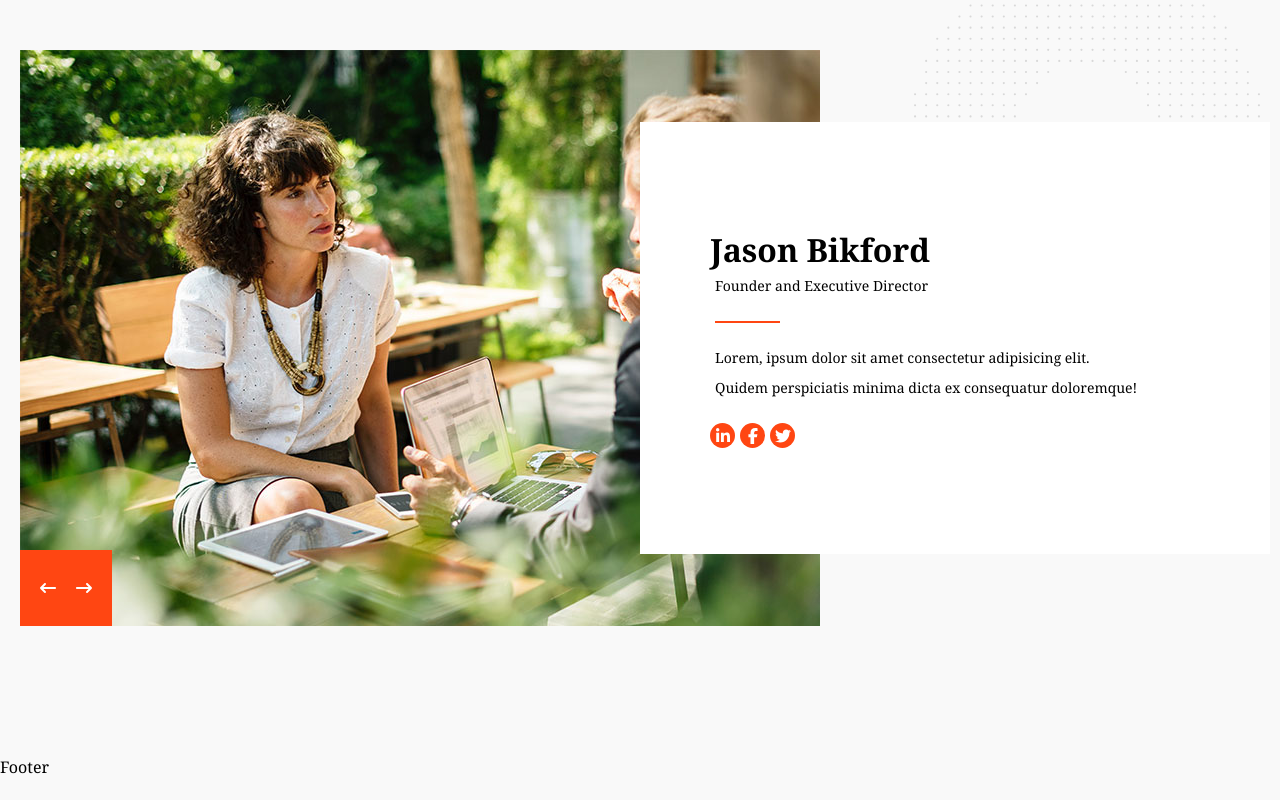
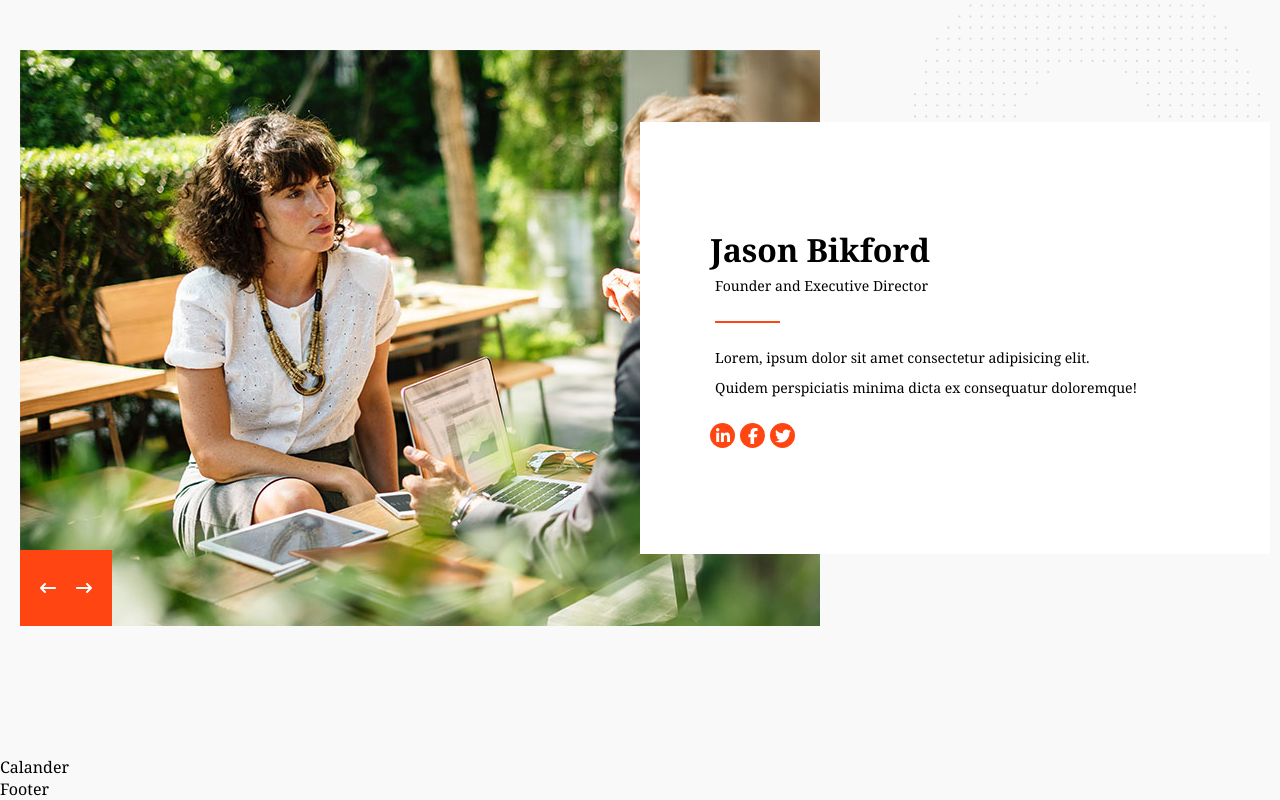
Before and after one commit to AnatoliyZakhryapin/proj-html-vuejs, a Vue app: page / in a window 1280 px wide. Shown: the part 1515-2315 px from the top of the page. Before the commit the page ends 2293 px from the top, so only its background shows below. Built offline with nearby package versions, Linux system fonts and the light colour scheme.

Commit message:
ADD SectionEventsCalender to page

```diff
--- a/src/components/PageMain.vue
+++ b/src/components/PageMain.vue
@@ -1,6 +1,7 @@
 <script>
 import SectionOurTeam from './SectionOurTeam.vue';
 import SectionOurSpecialeties from './SectionOurSpecialeties.vue'
+import SectionEventsCalender from './SectionEventsCalender.vue';
 
 export default {
     data() {
@@ -11,6 +12,7 @@ export default {
     components: {
         SectionOurTeam,
         SectionOurSpecialeties,
+        SectionEventsCalender,
     }
 }
 </script>
@@ -18,6 +20,7 @@ export default {
 <template>
     <SectionOurTeam/>
     <SectionOurSpecialeties/>
+    <SectionEventsCalender/>
 </template>
 
 <style scoped>
--- /dev/null
+++ b/src/components/SectionEventsCalender.vue
@@ -0,0 +1,20 @@
+<script>
+    export default {
+        data() {
+            return {
+
+            }
+        }
+    }
+</script>
+
+<template>
+    <div>
+        Calander
+    </div>
+</template>
+
+<style lang="scss" lscoped>
+    @use './style/partial/varibils' as*;
+    @use './style/partial/mixins' as*;
+</style>
```
